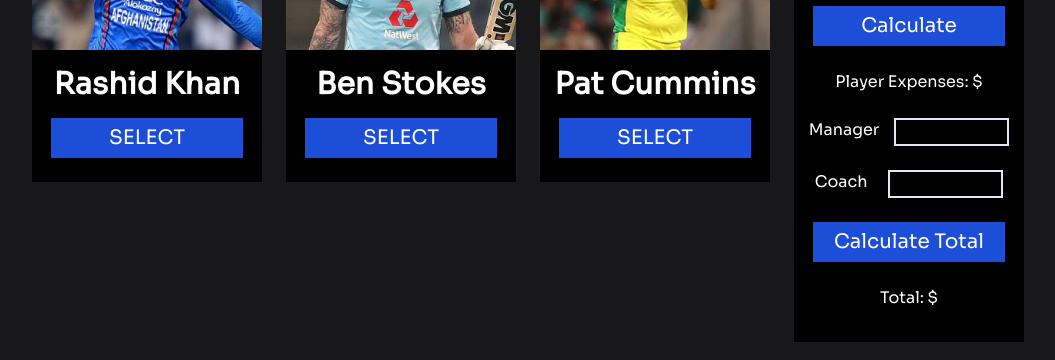
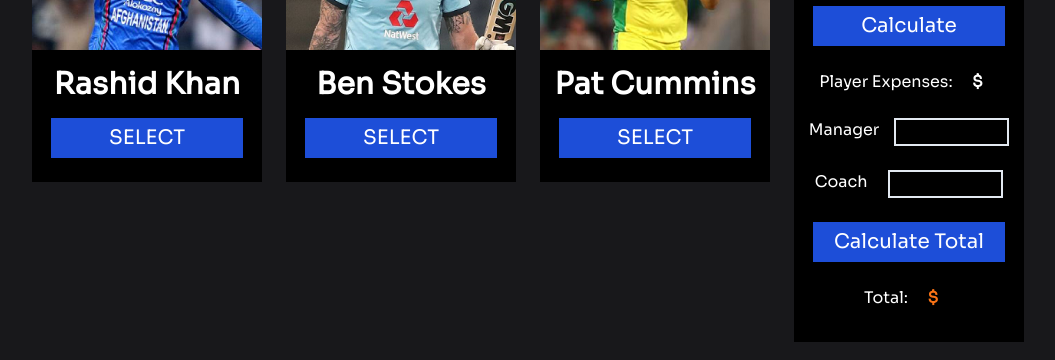
Before and after one commit to rifat-27/Make-Your-Best-Team-, a plain HTML site: page index.html in a window 1280 px wide. Shown: the part 1150-1510 px from the top of the page, without its empty margins (112-1167 px from the left). Drawn offline with nearby package versions, Linux system fonts and the light colour scheme.

Commit message:
changed cost font color and size

```diff
--- a/index.html
+++ b/index.html
@@ -109,7 +109,7 @@
         >
           Calculate
         </button>
-        <p>Player Expenses: $<span id="player-cost"></span></p>
+        <p>Player Expenses: <span class="px-4 font-semibold">$<span id="player-cost"></span></span></p>
         <div class="flex justify-evenly align-center my-6">
           <p>Manager</p>
           <input
@@ -132,7 +132,7 @@
         >
           Calculate Total
         </button>
-        <p>Total: $<span id="total-cost"></span></p>
+        <p>Total: <span class="text-orange-500 px-4 font-semibold">$<span id="total-cost"></span></span></p>
       </div>
     </section>
     <section
```
